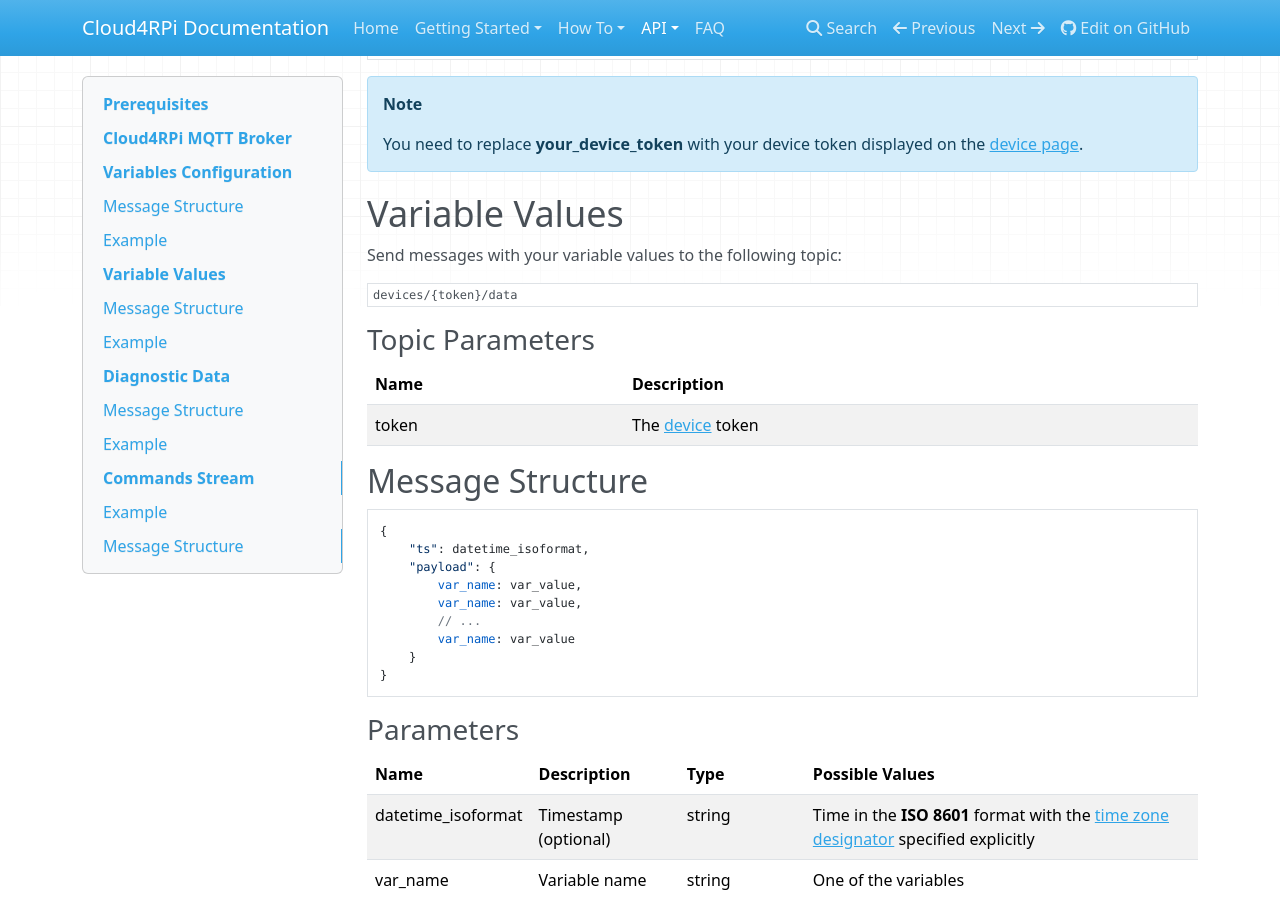
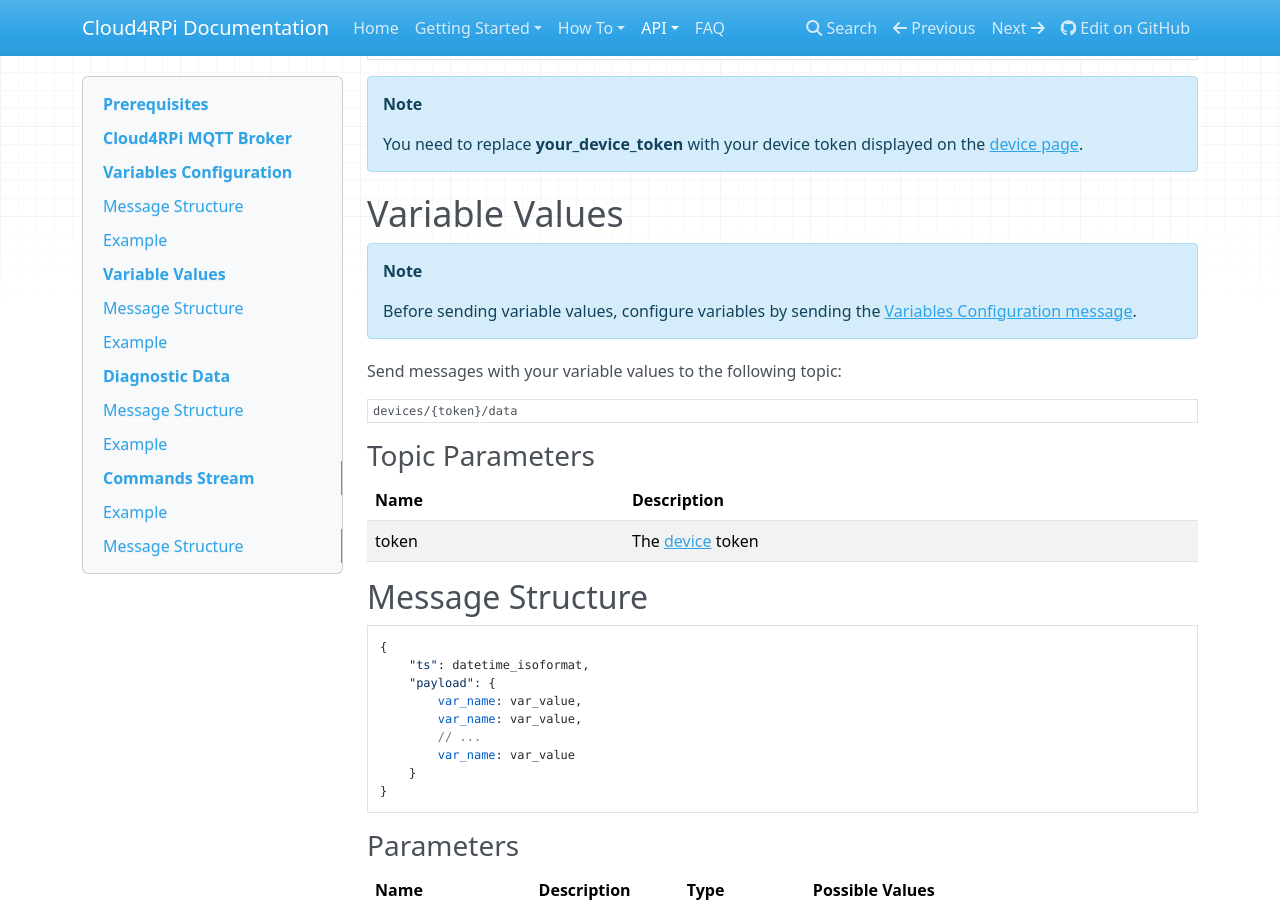
Before and after one commit to cloud4rpi/docs, an MkDocs documentation site: the page built from docs/api/mqtt.md, in a window 1280 px wide and 900 px high, scrolled down 1673 px. Built offline with MkDocs 1.6.1, drawn with Linux system fonts in a browser that asks for light colours; nearby versions of some CDN libraries; old or Windows-style settings are respelled for this version of MkDocs.

Commit message:
configure before sending

```diff
--- a/docs/api/mqtt.md
+++ b/docs/api/mqtt.md
@@ -82,6 +82,9 @@
     You need to replace **your_device_token** with your device token displayed on the [device page](https://cloud4rpi.io/devices).
 
 # Variable Values
+
+!!! Note
+    Before sending variable values, configure variables by sending the [Variables Configuration message](#variables-configuration).
 
 Send messages with your variable values to the following topic:
 
```
Also changed, not shown: docs/api/http.md (+3 -0 lines).
